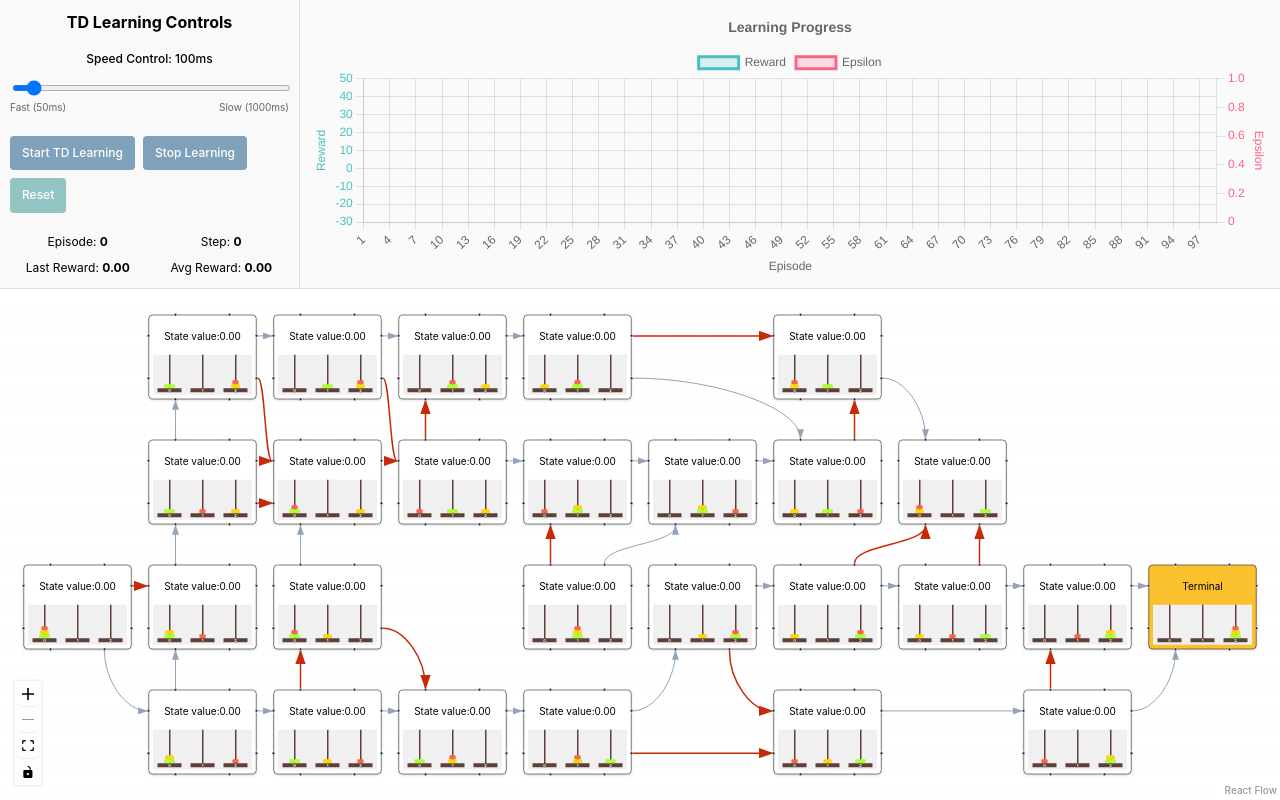
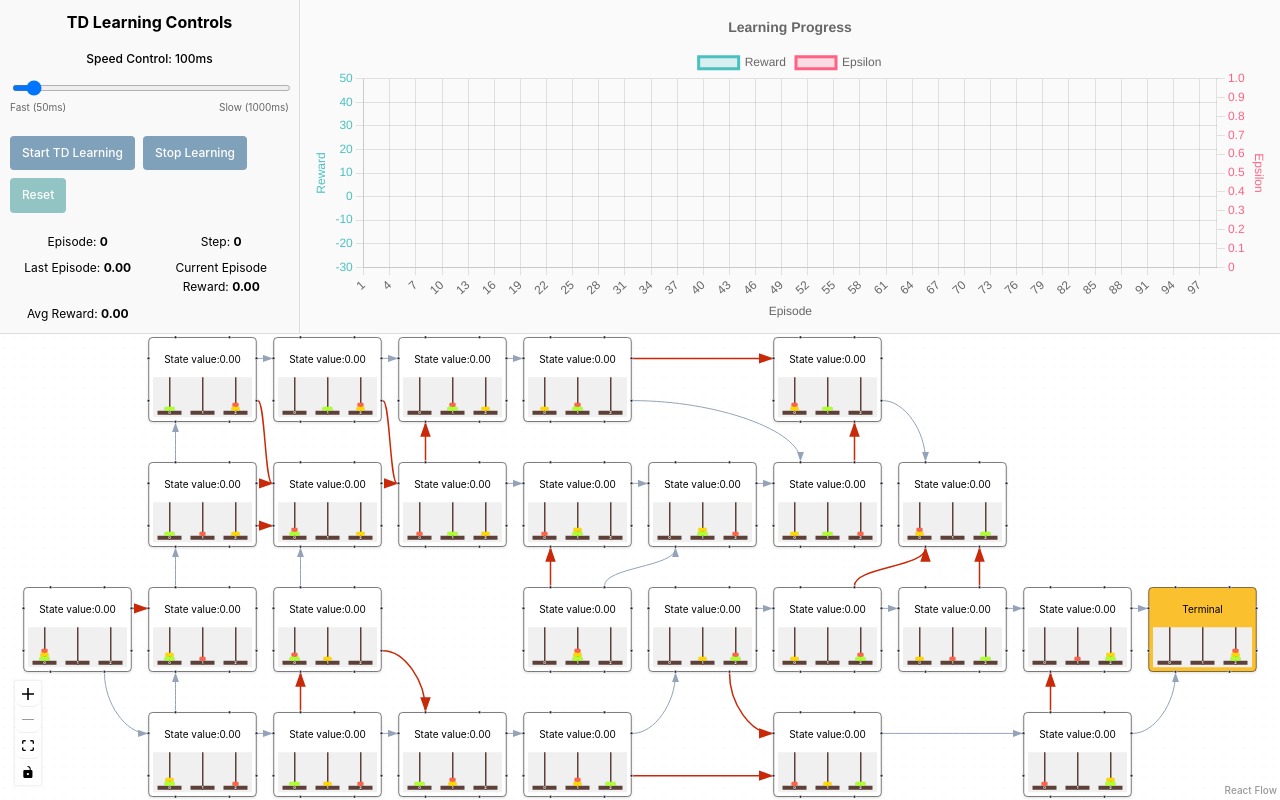
Before and after one commit to klurpicolo/Tower-of-Hanoi-Reinforcement-Learning, a React (Vite) app: page / in a window 1280 px wide. Built offline with nearby package versions, Linux system fonts and the light colour scheme.

Commit message:
Update the displaying stat

```diff
--- a/src/features/playground/PlayGround.tsx
+++ b/src/features/playground/PlayGround.tsx
@@ -89,6 +89,10 @@ type RLStat = {
   lastReward: number;
   averageReward: number;
   step: number;
+  totalEpisodes: number;
+  totalEpisodeReward: number;
+  currentEpisodeReward: number;
+  lastEpisodeReward: number;
 };
 
 // try rebuild
@@ -108,6 +112,10 @@ export default function PlayGround({ onRLUpdate, config }: RLStreamProps = {}) {
     lastReward: 0,
     averageReward: 0,
     step: 0,
+    totalEpisodes: 0,
+    totalEpisodeReward: 0,
+    currentEpisodeReward: 0,
+    lastEpisodeReward: 0,
   });
   const [episodeData, setEpisodeData] = useState<EpisodeData[]>([]);
   const [maxEpisodes, setMaxEpisodes] = useState<number>(100);
@@ -224,6 +232,15 @@ export default function PlayGround({ onRLUpdate, config }: RLStreamProps = {}) {
       setRlStats((prev) => {
         const newTotal = prev.totalUpdates + 1;
         const reward = update.reward ?? prev.lastReward;
+        const currentEpisode = update.episode ?? prev.currentEpisode;
+
+        // Check if we're starting a new episode
+        const isNewEpisode = currentEpisode !== prev.currentEpisode;
+
+        // Update current episode cumulative reward
+        const newCurrentEpisodeReward = isNewEpisode
+          ? reward  // Start with current reward for new episode
+          : prev.currentEpisodeReward + reward;  // Add to existing cumulative reward
 
         // Update edge highlighting periodically during training (every 10 updates)
         if (newTotal % 10 === 0) {
@@ -232,13 +249,14 @@ export default function PlayGround({ onRLUpdate, config }: RLStreamProps = {}) {
 
         return {
           totalUpdates: newTotal,
-          currentEpisode: update.episode ?? prev.currentEpisode,
-          lastReward: reward,
+          currentEpisode: currentEpisode,
+          lastReward: prev.lastEpisodeReward, // Keep last episode reward
           step: update.step ?? prev.step,
-          averageReward:
-            newTotal > 1
-              ? (prev.averageReward * (newTotal - 1) + reward) / newTotal
-              : reward,
+          averageReward: prev.averageReward, // Keep existing average reward (updated per episode)
+          totalEpisodes: prev.totalEpisodes,
+          totalEpisodeReward: prev.totalEpisodeReward,
+          currentEpisodeReward: newCurrentEpisodeReward,
+          lastEpisodeReward: prev.lastEpisodeReward,
         };
       });
 
@@ -301,17 +319,36 @@ export default function PlayGround({ onRLUpdate, config }: RLStreamProps = {}) {
     }
   }, [latestUpdate]); // Remove processUpdateQueue from dependencies
 
-  // When a new episode event arrives, append to chart
+  // When a new episode event arrives, append to chart and update average reward
   useEffect(() => {
     if (!latestEpisodeEvent) return;
+    const episodeReward = latestEpisodeEvent.event.reward;
+
     setEpisodeData((prev) => [
       ...prev,
       {
         episode: latestEpisodeEvent.event.episode,
-        reward: latestEpisodeEvent.event.reward,
+        reward: episodeReward,
         epsilon: latestEpisodeEvent.event.epsilon,
       },
     ]);
+
+    // Update average reward per episode and set last episode reward
+    setRlStats((prev) => {
+      const newTotalEpisodes = prev.totalEpisodes + 1;
+      const newTotalEpisodeReward = prev.totalEpisodeReward + episodeReward;
+      const newAverageReward = newTotalEpisodeReward / newTotalEpisodes;
+
+      return {
+        ...prev,
+        totalEpisodes: newTotalEpisodes,
+        totalEpisodeReward: newTotalEpisodeReward,
+        averageReward: newAverageReward,
+        lastEpisodeReward: episodeReward, // Set the completed episode's reward
+        lastReward: episodeReward, // Update last reward to show last episode reward
+        currentEpisode: latestEpisodeEvent.event.episode, // Update current episode to the completed episode
+      };
+    });
 
     // Update edge highlighting after each episode
     setTimeout(() => updateEdgeHighlighting(), 0);
@@ -358,6 +395,10 @@ export default function PlayGround({ onRLUpdate, config }: RLStreamProps = {}) {
       lastReward: 0,
       averageReward: 0,
       step: 0,
+      totalEpisodes: 0,
+      totalEpisodeReward: 0,
+      currentEpisodeReward: 0,
+      lastEpisodeReward: 0,
     });
     setEpisodeData([]);
     setMaxEpisodes(100);
@@ -513,7 +554,10 @@ export default function PlayGround({ onRLUpdate, config }: RLStreamProps = {}) {
               Step: <strong>{rlStats.step}</strong>
             </div>
             <div>
-              Last Reward: <strong>{rlStats.lastReward.toFixed(2)}</strong>
+              Last Episode: <strong>{rlStats.lastReward.toFixed(2)}</strong>
+            </div>
+            <div>
+              Current Episode Reward: <strong>{rlStats.currentEpisodeReward.toFixed(2)}</strong>
             </div>
             <div>
               Avg Reward: <strong>{rlStats.averageReward.toFixed(2)}</strong>
--- a/src/reinforcement/mockTDLearning.ts
+++ b/src/reinforcement/mockTDLearning.ts
@@ -150,7 +150,7 @@ export class MockTDLearning {
 
       // Send episode data to chart via atom event
       publishEpisodeEvent({
-        episode,
+        episode: episode + 1, // Convert to 1-indexed for chart display
         reward: episodeReward,
         epsilon: this.epsilon,
       });
```
